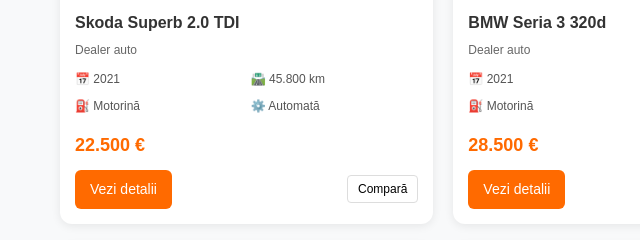
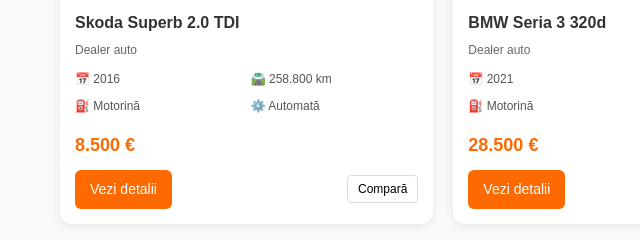
Before and after one commit to ArmandoMacelaru/AutoNova, a plain HTML site: page index.html in a window 1280 px wide. Shown: the part 491-731 px from the top of the page, 0-640 px from the left. Drawn offline with Linux system fonts and the light colour scheme; grey boxes are pictures that could not be loaded.

Commit message:
Update index.html

```diff
--- a/index.html
+++ b/index.html
@@ -617,12 +617,12 @@
                     <h3 class="car-title">Skoda Superb 2.0 TDI</h3>
                     <p class="car-seller">Dealer auto</p>
                     <div class="car-details">
-                        <div class="car-detail">📅 2021</div>
-                        <div class="car-detail">🛣️ 45.800 km</div>
+                        <div class="car-detail">📅 2016</div>
+                        <div class="car-detail">🛣️ 258.800 km</div>
                         <div class="car-detail">⛽ Motorină</div>
                         <div class="car-detail">⚙️ Automată</div>
                     </div>
-                    <div class="car-price">22.500 €</div>
+                    <div class="car-price">8.500 €</div>
                     <div class="car-actions">
                         <a href="skoda-superb.html" class="details-btn">Vezi detalii</a>
                         <button class="compare-btn">Compară</button>
```
